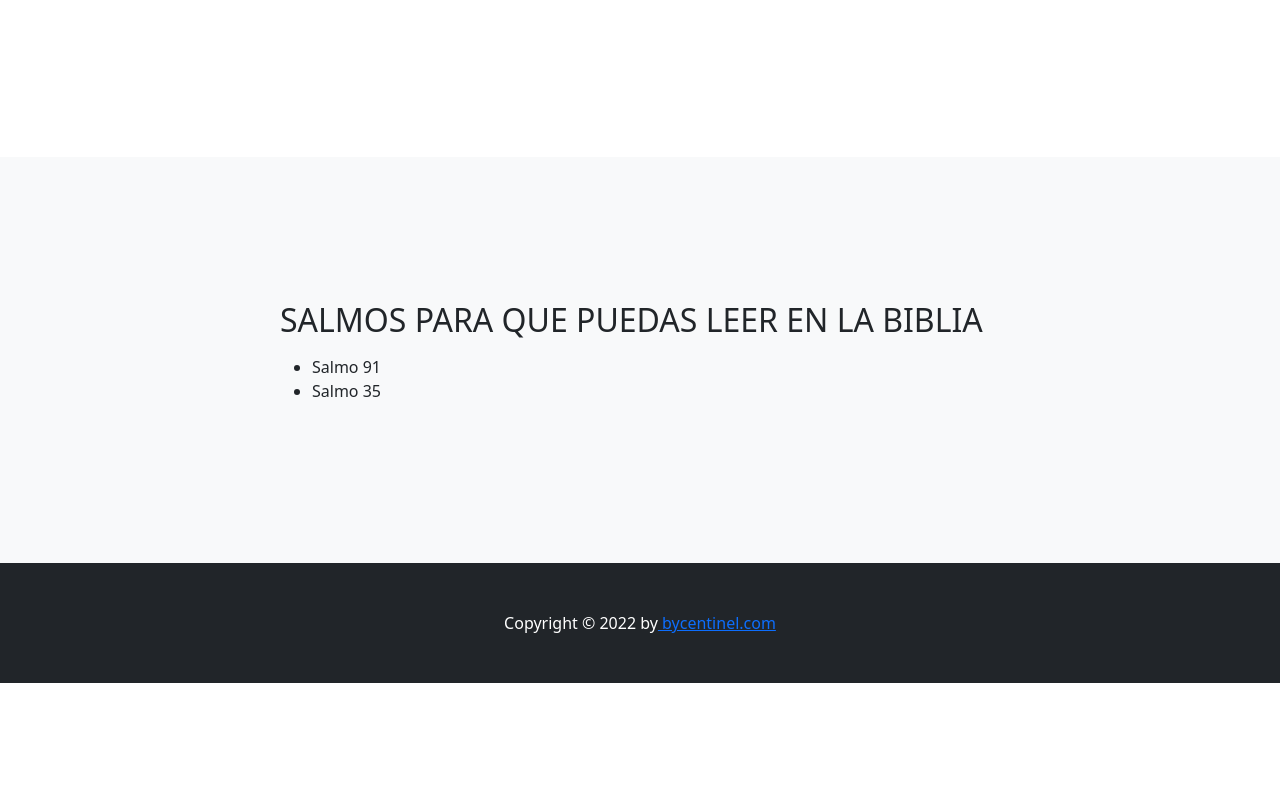
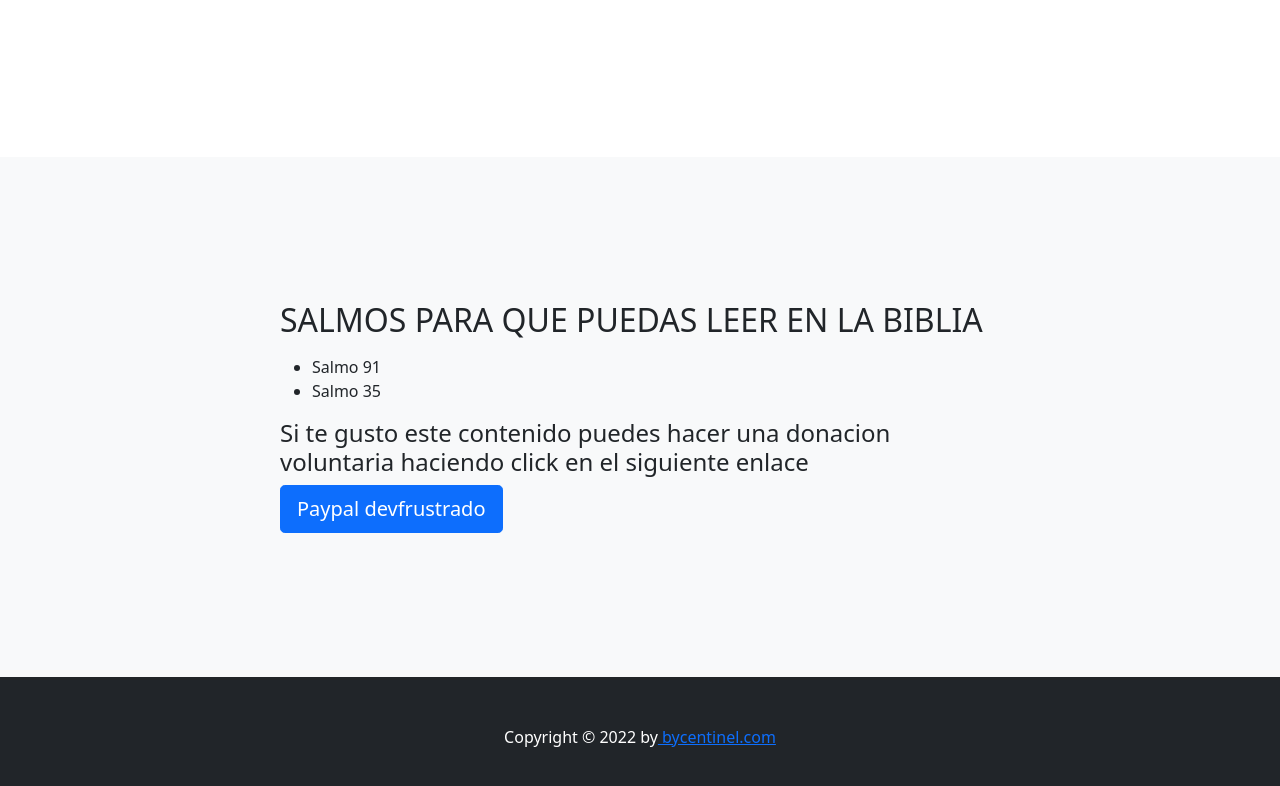
Before and after one commit to owenwilson/salmos-concejos, a plain HTML site: page index.html in a window 1280 px wide. Shown: the part 1088-1874 px from the top of the page. Before the commit the page ends 1771 px from the top, so only its background shows below. Drawn offline with nearby package versions, Linux system fonts and the light colour scheme.

Commit message:
added button paypal

```diff
--- a/index.html
+++ b/index.html
@@ -22,6 +22,7 @@
                     <ul class="navbar-nav ms-auto">
                         <li class="nav-item"><a class="nav-link" href="#librarse">Ver</a></li>
                         <li class="nav-item"><a class="nav-link" href="#recomendaciones">Concejos</a></li>
+                        <li class="nav-item"><a class="nav-link" href="#donaciones">Donaciones</a></li>
                     </ul>
                 </div>
             </div>
@@ -68,6 +69,8 @@
                             <li>Salmo 35</li>
                         </ul>
                         </p>
+                        <h4 id="donaciones">Si te gusto este contenido puedes hacer una donacion voluntaria haciendo click en el siguiente enlace</h4>
+                        <a href="https://www.paypal.com/paypalme/devfrustrado" class="btn btn-lg btn-primary">Paypal devfrustrado</a>
                     </div>
                 </div>
             </div>
```
